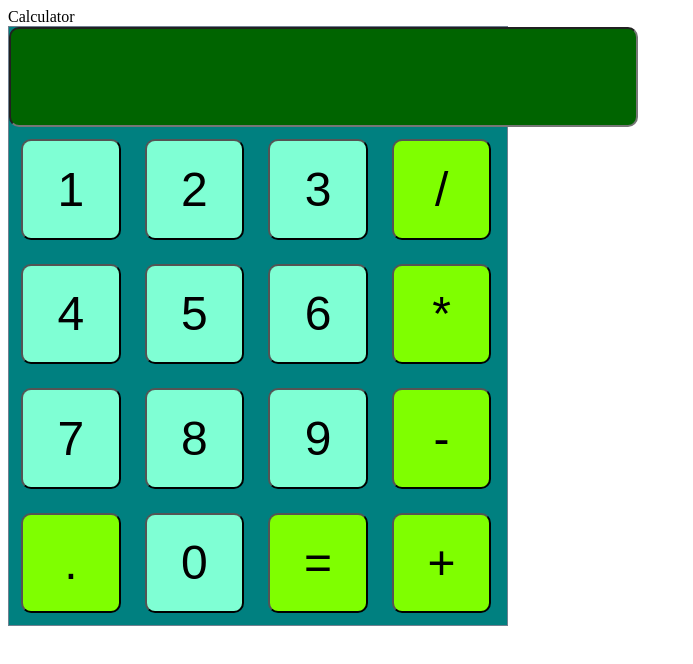
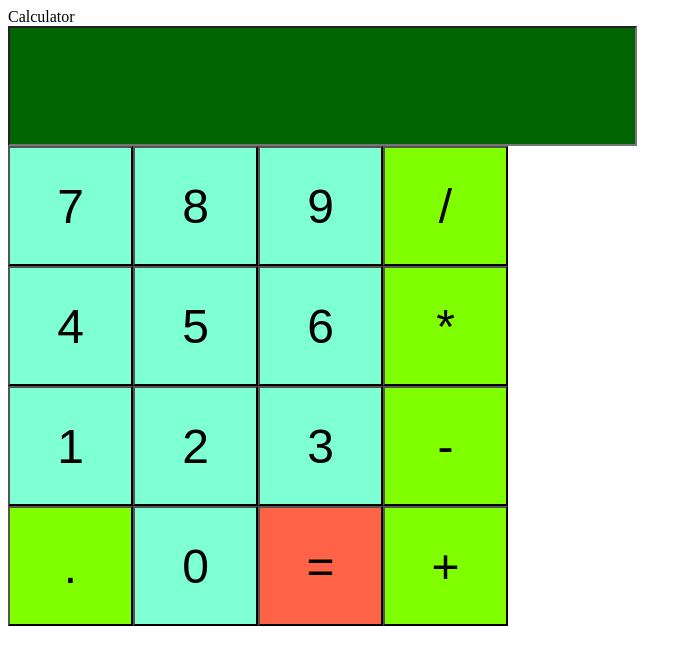
Before and after one commit to florianGierlichs/calculator, a website: page index.html in a window 1280 px wide. Shown: the whole page, without its empty margins (0-693 px from the left). Drawn offline with nearby package versions, Linux system fonts and the light colour scheme; files that its build step writes are made by us from their sources.

Commit message:
Add more JS

```diff
--- a/index.html
+++ b/index.html
@@ -11,21 +11,21 @@
     <div class="calculator">
       <input type="text" class="calculator__output" />
       <!-- button{$}*9 -->
-      <button class="calculator__input">1</button>
-      <button class="calculator__input">2</button>
-      <button class="calculator__input">3</button>
+      <button class="calculator__input calculator__num">7</button>
+      <button class="calculator__input calculator__num">8</button>
+      <button class="calculator__input calculator__num">9</button>
       <button class="calculator__input calculator__input__spec">/</button>
-      <button class="calculator__input">4</button>
-      <button class="calculator__input">5</button>
-      <button class="calculator__input">6</button>
+      <button class="calculator__input calculator__num">4</button>
+      <button class="calculator__input calculator__num">5</button>
+      <button class="calculator__input calculator__num">6</button>
       <button class="calculator__input calculator__input__spec">*</button>
-      <button class="calculator__input">7</button>
-      <button class="calculator__input">8</button>
-      <button class="calculator__input">9</button>
+      <button class="calculator__input calculator__num">1</button>
+      <button class="calculator__input calculator__num">2</button>
+      <button class="calculator__input calculator__num">3</button>
       <button class="calculator__input calculator__input__spec">-</button>
       <button class="calculator__input calculator__input__spec">.</button>
-      <button class="calculator__input">0</button>
-      <button class="calculator__input calculator__input__spec">=</button>
+      <button class="calculator__input calculator__num">0</button>
+      <button class="calculator__input calculator__input__result">=</button>
       <button class="calculator__input calculator__input__spec">+</button>
     </div>
 
--- a/src/calculator.js
+++ b/src/calculator.js
@@ -1,8 +1,30 @@
+"use strict";
+
 const calculatorOutput = document.querySelector(".calculator__output");
-const calculatorInputs = document.querySelectorAll(".calculator__input");
+const calculatorInput = document.querySelectorAll(".calculator__input");
+const calculatorResult = document.querySelector(".calculator__input__result");
 
-calculatorInputs.forEach(function(calculatorInput) {
-  calculatorInput.addEventListener("click", function() {
-    calculatorOutput.value = calculatorInput.innerHTML;
-  });
-});
+///////
+const add = (numberOne, numberTwo) => {
+  return numberOne + numberTwo;
+};
+const subtract = (numberOne, numberTwo) => {
+  return numberOne - numberTwo;
+};
+const divide = (numberOne, numberTwo) => {
+  return numberOne / numberTwo;
+};
+const multiply = (numberOne, numberTwo) => {
+  return numberOne * numberTwo;
+};
+///////
+
+const numberOne = Number(calculatorInput[6].innerText);
+const numberTwo = Number(calculatorInput[2].innerText);
+
+function handleClick() {
+  calculatorOutput.value = add(numberOne, numberTwo);
+  console.log("clicked");
+}
+
+calculatorResult.addEventListener("click", handleClick);
--- a/src/partials/_calculator.scss
+++ b/src/partials/_calculator.scss
@@ -3,8 +3,6 @@
   height: 600px;
   display: flex;
   flex-wrap: wrap;
-  border: slategray solid 1px;
-  background-color: teal;
 }
 
 .calculator__output {
@@ -13,17 +11,18 @@
   background-color: darkgreen;
   color: whitesmoke;
   text-align: end;
-  border-radius: 10px;
 }
 
 .calculator__input {
-  flex-basis: calc(100% / 5);
+  flex-basis: calc(100% / 4);
   font-size: 3rem;
   background-color: aquamarine;
-  border-radius: 10px;
-  margin: 12px;
 }
 
 .calculator__input__spec {
   background-color: chartreuse;
 }
+
+.calculator__input__result {
+  background-color: tomato;
+}
```
